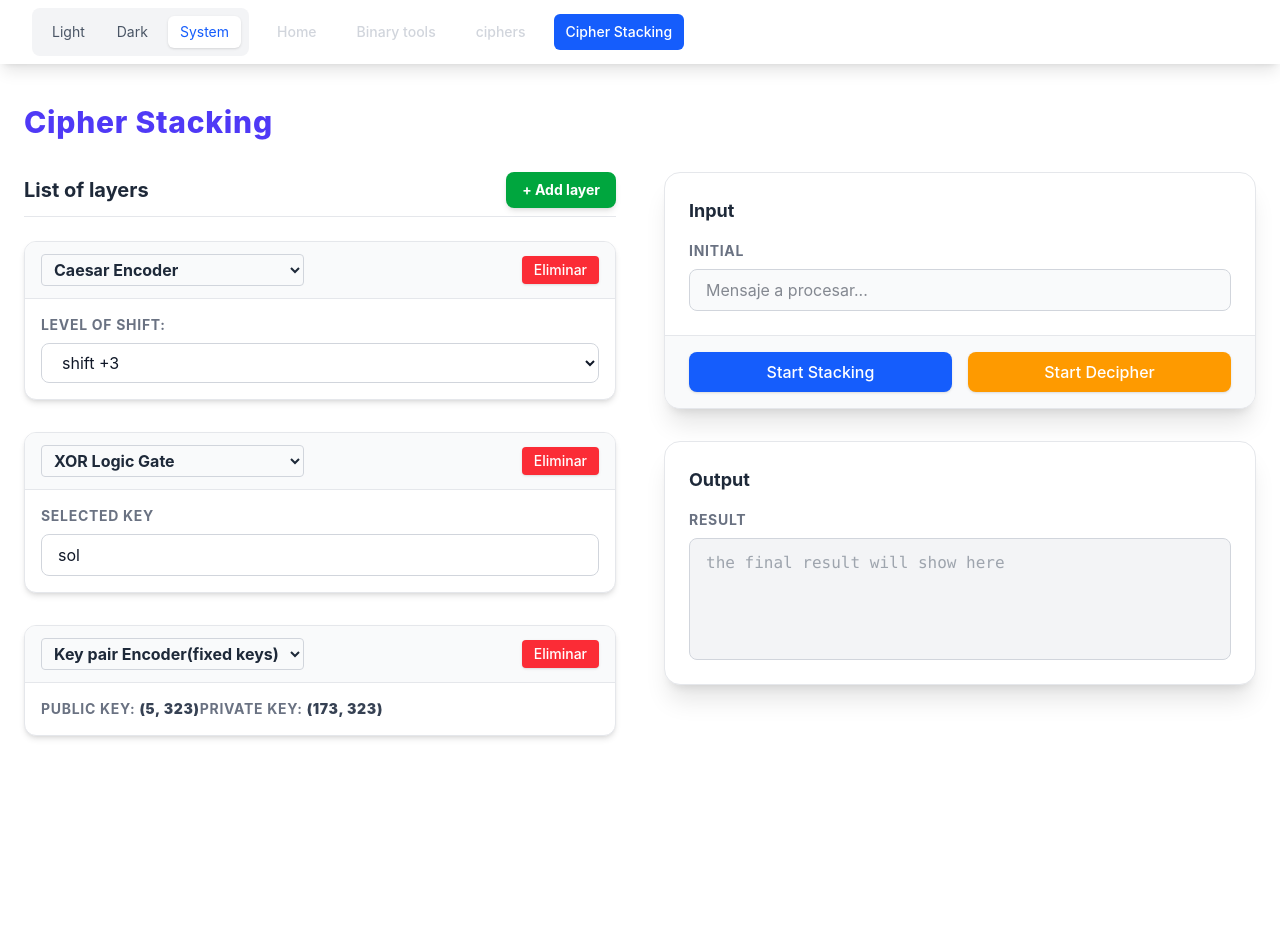
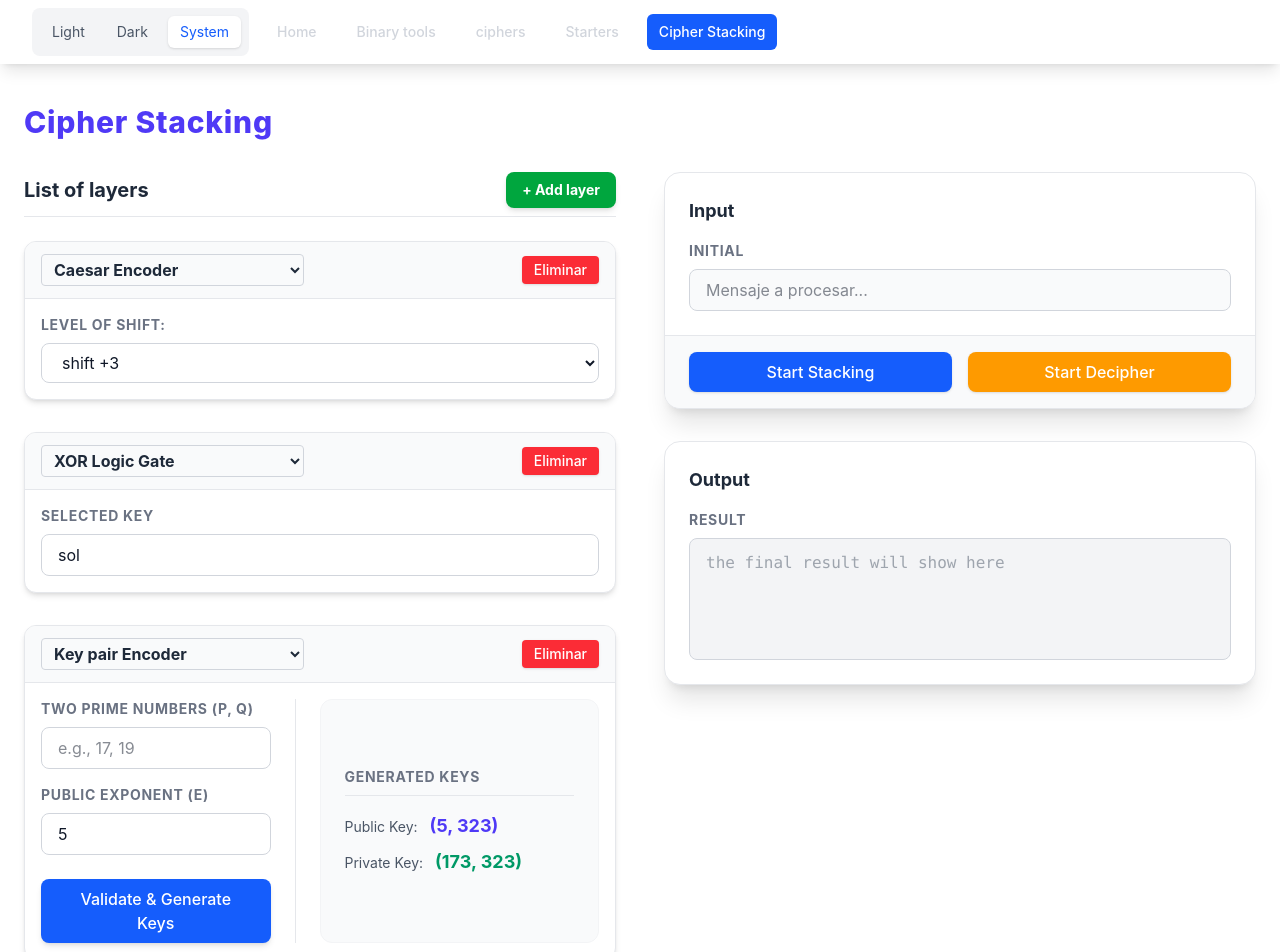
Before and after one commit to JustLobo1121/playground, a React (Vite) app: page /cipherstacking in a window 1280 px wide. Shown: the top 952 px of the page. Before the commit the page ends 800 px from the top, so only its background shows below. Built offline with nearby package versions, Linux system fonts and the light colour scheme.

Commit message:
feat: cipherStacking with both keypair encryption - separation of the starters versions of keypair and aes - update of the navbar and routes

```diff
--- a/src/components/Cards.tsx
+++ b/src/components/Cards.tsx
@@ -1,3 +1,6 @@
+import { gcd } from "./utils"
+import { useState } from "react"
+
 interface caesarConfigProp {
     config: { shift: number };
     change: (config: { shift: number }) => void;
@@ -15,7 +18,7 @@ interface keypairConfigProp {
 
 interface Layer {
     id: string | number;
-    type: 'XOR' | 'CAESAR' | 'KEYPAIR' | string;
+    type: 'XOR' | 'CAESAR' | 'KEYPAIRFIXED' | ' KEYPAIR' | string;
     config: any;
 }
 
@@ -63,13 +66,93 @@ function XorConfig({ config, change }: xorConfigProp) {
         </div>
     );
 }
-function KeypairConfig({ config, change }: keypairConfigProp) {
+function KeypairFixedConfig({ config, change }: keypairConfigProp) {
     return (
         <div className="flex flex-col gap-2">
             <label className="text-sm font-bold uppercase tracking-wider text-gray-500 dark:text-gray-400">
                 public key: <strong className="text-gray-700 dark:text-gray-300">({config.e}, {config.n})</strong>
                 private key: <strong className="text-gray-700 dark:text-gray-300">({config.d}, {config.n})</strong>
             </label>
+        </div>
+    )
+}
+
+function KeypairConfig({ config, change }: keypairConfigProp) {
+    const [primes, setPrimes] = useState(String)
+    const handleValidate = () => {
+        let rawPrimes = primes
+            .split(",")
+            .map((v) => v.trim())
+            .filter((v) => v !== "" && !isNaN(Number(v)))
+            .map(Number);
+        const eulerFun = (rawPrimes[0] - 1) * (rawPrimes[1] - 1)
+
+        if (rawPrimes.length !== 2 || !rawPrimes.every((prime) => Number.isInteger(prime) && prime > 1)) {
+            alert("Enter two valid prime numbers.")
+            return
+        }
+
+        if (!Number.isInteger(config.e) || config.e <= 1 || config.e >= eulerFun || gcd(config.e, eulerFun).x === 1) {
+            alert(`Invalid public exponent. e must be between 1 and ${eulerFun} and coprime with φ(n).`)
+            change({ ...config, e: 0 })
+            return
+        }
+
+        const n = rawPrimes[0] * rawPrimes[1]
+        let resultGCD = gcd(config.e, eulerFun)
+        const d = resultGCD.x < 0 ? resultGCD.x + eulerFun : resultGCD.x
+        change({ ...config, n, d })
+    }
+    return (
+        <div className="flex flex-col md:flex-row gap-6 w-full">
+            <div className="flex-1 flex flex-col gap-4 md:border-r border-gray-200 dark:border-gray-700 md:pr-6">
+                <div className="flex flex-col gap-2">
+                    <label className="text-sm font-bold tracking-wider uppercase text-gray-500 dark:text-gray-400">
+                        Two prime numbers (p, q)
+                    </label>
+                    <input
+                        type="text"
+                        value={primes}
+                        onChange={(e) => setPrimes(e.target.value)}
+                        placeholder="e.g., 17, 19"
+                        className="w-full px-4 py-2 rounded-lg border border-gray-300 dark:border-gray-600 bg-white dark:bg-gray-700 text-gray-900 dark:text-gray-100 focus:outline-none focus:ring-2 focus:ring-blue-500 transition-all"
+                    />
+                </div>
+                <div className="flex flex-col gap-2">
+                    <label className="text-sm font-bold tracking-wider uppercase text-gray-500 dark:text-gray-400">
+                        Public exponent (e)
+                    </label>
+                    <input
+                        type="text"
+                        value={config.e || ""}
+                        onChange={(e) => change({ ...config, e: parseInt(e.target.value, 10) || 0 })}
+                        placeholder="e.g., 5"
+                        className="w-full px-4 py-2 rounded-lg border border-gray-300 dark:border-gray-600 bg-white dark:bg-gray-700 text-gray-900 dark:text-gray-100 focus:outline-none focus:ring-2 focus:ring-blue-500 transition-all"
+                    />
+                </div>
+                <button
+                    onClick={handleValidate}
+                    className="mt-2 w-full px-6 py-2 bg-blue-600 hover:bg-blue-700 text-white rounded-lg font-medium transition-colors shadow-md"
+                >
+                    Validate & Generate Keys
+                </button>
+            </div>
+            <div className="flex-1 flex flex-col justify-center bg-gray-50 dark:bg-gray-900/50 p-6 rounded-xl border border-gray-100 dark:border-gray-800">
+                <div className="flex flex-col gap-4">
+                    <span className="text-sm font-bold uppercase tracking-wider text-gray-500 border-b border-gray-200 dark:border-gray-700 pb-2">
+                        Generated Keys
+                    </span>
+                    <div className="flex flex-col gap-2 text-sm text-gray-600 dark:text-gray-400">
+                        <span>
+                            Public Key: <strong className="text-indigo-600 dark:text-indigo-400 text-lg ml-2">({config.e || '?'}, {config.n || '?'})</strong>
+                        </span>
+                        <span>
+                            Private Key: <strong className="text-emerald-600 dark:text-emerald-400 text-lg ml-2">({config.d || '?'}, {config.n || '?'})</strong>
+                        </span>
+                    </div>
+                </div>
+            </div>
+
         </div>
     )
 }
@@ -85,7 +168,8 @@ export function CipherLayerCard({ layer, onUpdateConfig, onChangeType, onDelete
                 >
                     <option value="CAESAR" className="font-normal text-gray-900">Caesar Encoder</option>
                     <option value="XOR" className="font-normal text-gray-900">XOR Logic Gate</option>
-                    <option value="KEYPAIR" className="font-normal text-gray-900">Key pair Encoder(fixed keys)</option>
+                    <option value="KEYPAIR" className="font-normal text-gray-900">Key pair Encoder</option>
+                    <option value="KEYPAIRFIXED" className="font-normal text-gray-900">Key pair Encoder(fixed keys)</option>
                 </select>
                 <button
                     onClick={() => onDelete(layer.id)}
@@ -94,7 +178,12 @@ export function CipherLayerCard({ layer, onUpdateConfig, onChangeType, onDelete
                     Eliminar
                 </button>
             </div>
-            <div className="p-4">
+
+            {/*
+                ATENCIÓN AL CAMBIO AQUÍ:
+                Eliminamos md:flex-row para que componentes anchos (como KeypairConfig) puedan usar el 100% del ancho del Card.
+            */}
+            <div className="p-4 flex flex-col gap-6 w-full">
                 {layer.type === 'CAESAR' && (
                     <CaesarConfig config={layer.config} change={onUpdateConfig} />
                 )}
@@ -104,8 +193,10 @@ export function CipherLayerCard({ layer, onUpdateConfig, onChangeType, onDelete
                 {layer.type === "KEYPAIR" && (
                     <KeypairConfig config={layer.config} change={onUpdateConfig} />
                 )}
+                {layer.type === "KEYPAIRFIXED" && (
+                    <KeypairFixedConfig config={layer.config} change={onUpdateConfig} />
+                )}
             </div>
-
         </div>
     );
 }
--- a/src/modules/Navbar.tsx
+++ b/src/modules/Navbar.tsx
@@ -16,8 +16,11 @@ const navigation: NavigationItem[] = [
     { name: "ciphers", subItems: [
         { name: "Caesar Encoder", href: "/caesarencoder"},
         { name: "XOR logic gate", href: "/xorlogic"},
-        { name: "Key pair(normal)", href: "/keypair"},
+        { name: "Key pair", href: "/keypair"},
+    ]},
+    { name: "Starters", subItems: [
         { name: "Key pair(fixed public/private key)", href: "/keypairfixed"},
+        { name: "Advance Encryption Standar(fixed state)", href: "/aesfixed" },
     ]},
     { name: "Cipher Stacking", href: "/cipherstacking"},
 ];
--- a/src/routes/RoutesTs.tsx
+++ b/src/routes/RoutesTs.tsx
@@ -3,9 +3,10 @@ import BinaryTranslate from "../views/extras/BinaryTranslate"
 import BinaryConversion from "../views/extras/BinaryConversion"
 import CaesarEncoder from "../views/ciphers/CaesarEncoder"
 import XorLogic from "../views/ciphers/XorLogic"
-import KeypairStarter from "../views/ciphers/KeypairStarter"
 import KeypairEncoder from "../views/ciphers/KeypairEncoder"
 import CipherStacking from "../views/ciphers/CipherStacking"
+import KeypairStarter from "../views/starters/KeypairStarter"
+import AesStarter from "../views/starters/AesStarter"
 
 const Home = () => <div className="p-8 text-2xl font-bold">Home Page Content</div>;
 
@@ -17,9 +18,10 @@ function RoutesTs() {
             <Route path="/binaryconversion" element={<BinaryConversion />} />
             <Route path="/caesarencoder" element={<CaesarEncoder />} />
             <Route path="/xorlogic" element={<XorLogic />} />
-            <Route path="/keypairfixed" element={<KeypairStarter />} />
             <Route path="/keypair" element={<KeypairEncoder />} />
             <Route path="/cipherstacking" element={<CipherStacking />} />
+            <Route path="/keypairfixed" element={<KeypairStarter />} />
+            <Route path="/aesfixed" element={<AesStarter />} />
         </Routes>
     )
 }
--- a/src/views/ciphers/CipherStacking.tsx
+++ b/src/views/ciphers/CipherStacking.tsx
@@ -4,7 +4,7 @@ import { useState } from "react";
 
 type CipherLayer = {
     id: number;
-    type: "CAESAR" | "XOR" | "KEYPAIR";
+    type: "CAESAR" | "XOR" | "KEYPAIR" | "KEYPAIRFIXED";
     config: { shift: number } | { key: string } | { e: number, d: number, n: number };
 };
 
@@ -15,6 +15,7 @@ function CipherStacking() {
         { id: 1, type: "CAESAR", config: { shift: 3 } },
         { id: 2, type: "XOR", config: { key: "sol" } },
         { id: 3, type: "KEYPAIR", config: { e: 5, d: 173, n: 323 } },
+        { id: 4, type: "KEYPAIRFIXED", config: { e: 5, d: 173, n: 323 } },
     ]);
 
     const handleAddLayer = () => {
@@ -33,10 +34,18 @@ function CipherStacking() {
     const handleChangeType = (id: number | string, newType: string) => {
         setLayers(prevLayers => prevLayers.map(layer => {
             if (String(layer.id) === String(id)) {
-                const type: CipherLayer["type"] = newType === "CAESAR" ? "CAESAR" : "XOR";
+                const type: CipherLayer["type"] = newType === "CAESAR"
+                    ? "CAESAR"
+                    : newType === "KEYPAIR"
+                        ? "KEYPAIR"
+                        : newType === "KEYPAIRFIXED"
+                            ? "KEYPAIRFIXED"
+                            : "XOR";
                 const config: CipherLayer["config"] = type === "CAESAR"
                     ? { shift: 3 }
-                    : { key: "" };
+                    : type === "KEYPAIR" || type === "KEYPAIRFIXED"
+                        ? { e: 5, d: 173, n: 323 }
+                        : { key: "" };
                 return { ...layer, type, config };
             }
             return layer
@@ -72,8 +81,8 @@ function CipherStacking() {
                 const tk = charToBinary(layer.config.key)
                 text = hexaXor_encoder(ti, tk)
             }
-            if (layer.type === "KEYPAIR" && "e" in layer.config && "d" in layer.config && "n" in layer.config) {
-                const cipherArray = rsaEncrypt(inputText, layer.config.e, layer.config.n);
+            if ((layer.type === "KEYPAIR" || layer.type === "KEYPAIRFIXED") && "e" in layer.config && "d" in layer.config && "n" in layer.config) {
+                const cipherArray = rsaEncrypt(text, layer.config.e, layer.config.n);
                 text = cipherArray.join(", ")
             }
         })
@@ -100,13 +109,12 @@ function CipherStacking() {
                 text = binaryToChar(resultBinary);
             }
 
-            if (layer.type === "KEYPAIR" && "e" in layer.config && "d" in layer.config && "n" in layer.config) {
-                const numbers = text
-                    .split(',')
-                    .map((value) => value.trim())
-                    .filter((value) => value !== '' && !isNaN(Number(value)))
-                    .map(Number);
-                text = rsaDecrypt(numbers, layer.config.d, layer.config.n)
+            if ((layer.type === "KEYPAIR" || layer.type === "KEYPAIRFIXED") && "e" in layer.config && "d" in layer.config && "n" in layer.config) {
+                const values = text.split(',').map((value) => value.trim());
+                const numbers = values.map(Number);
+                if (values.length > 0 && values.every((value, index) => value !== '' && Number.isInteger(numbers[index]))) {
+                    text = rsaDecrypt(numbers, layer.config.d, layer.config.n);
+                }
             }
         })
         setOutputText(text)
--- /dev/null
+++ b/src/views/starters/AesStarter.tsx
@@ -0,0 +1,11 @@
+function AesStarter() {
+    return (
+        <div className="w-full max-w-7xl mx-auto p-4 md:p-6 mt-4 transition-colors duration-300">
+            <h1 className="text-3xl font-extrabold mb-8 text-indigo-600 dark:text-indigo-400 tracking-wide">
+                AES (fixed state)
+            </h1>
+        </div>
+    )
+}
+
+export default AesStarter
```
Also changed, not shown: src/views/starters/KeypairStarter.tsx (renamed from src/views/ciphers/KeypairStarter.tsx).
